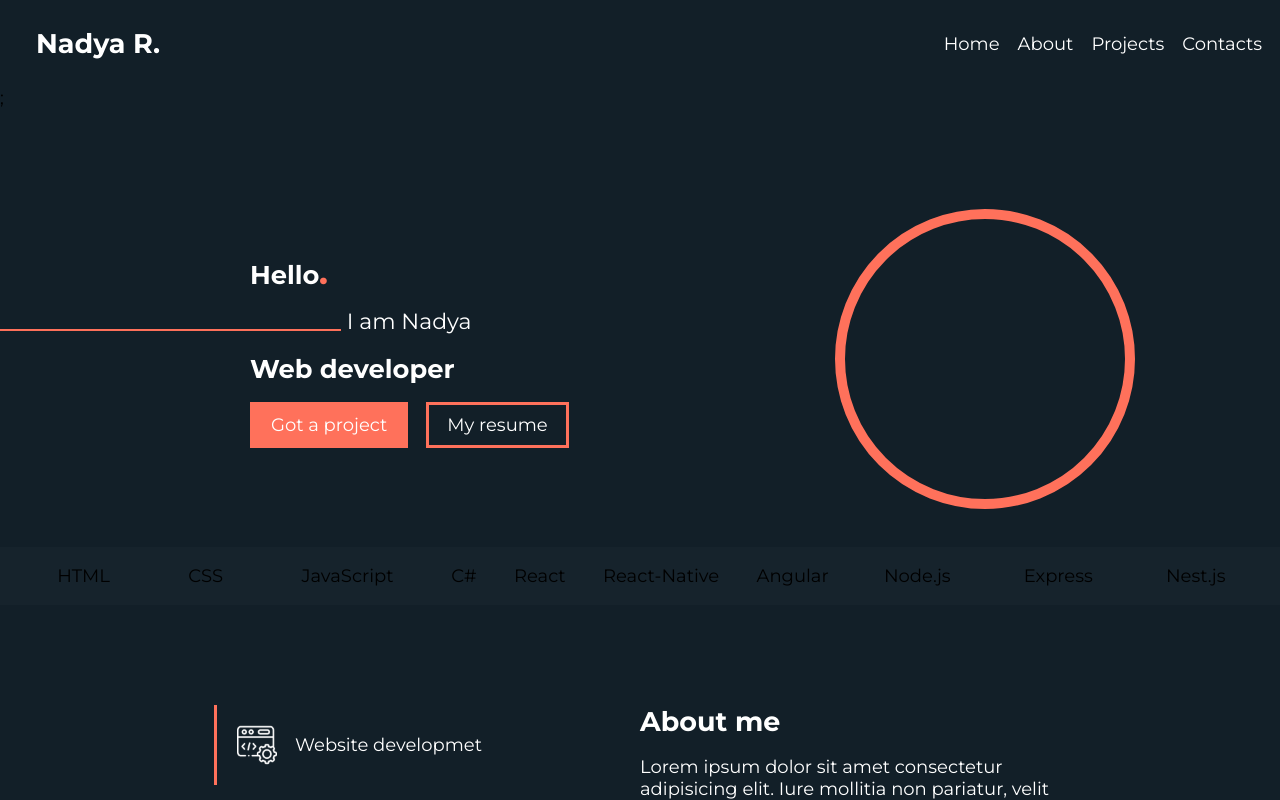
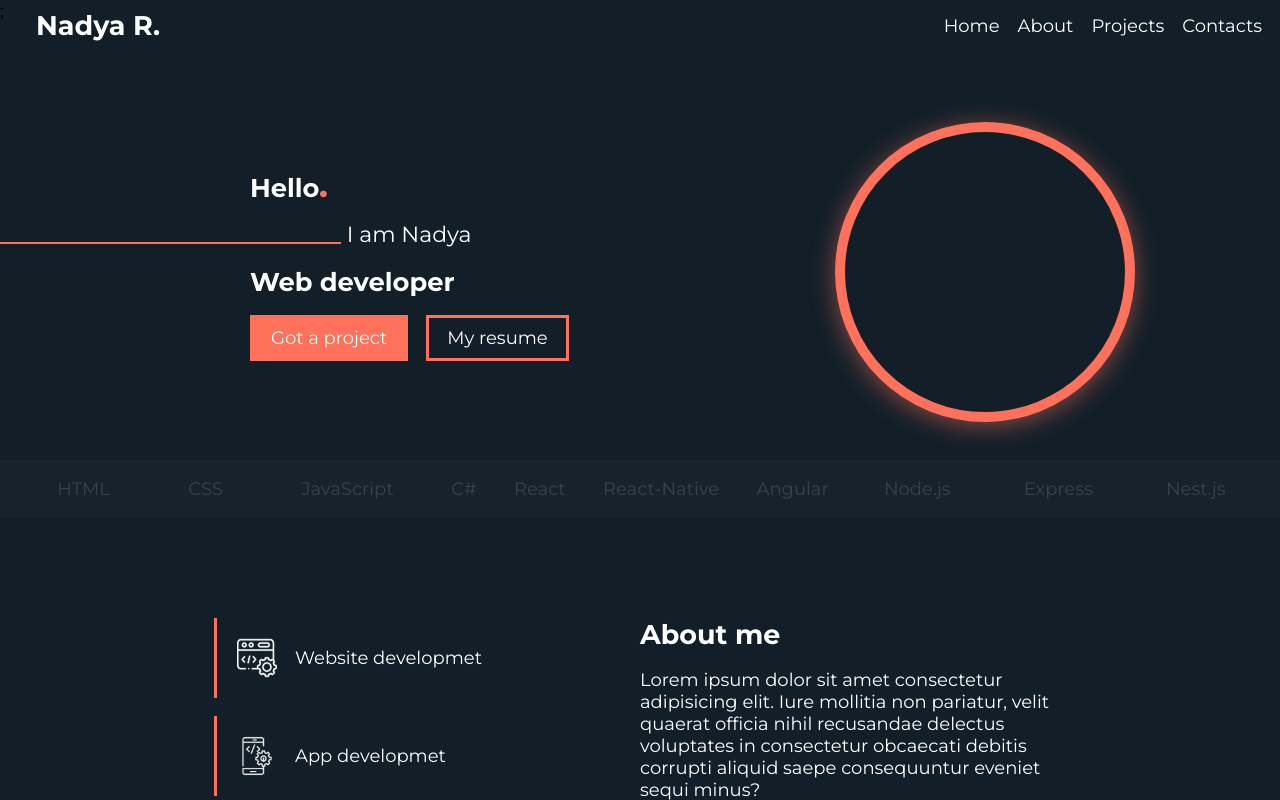
Before and after one commit to nrasheva/nadezhda-rasheva, a React (Vite) app: page / in a window 1280 px wide. Shown: the top 800 px of the page. Built offline with nearby package versions, Linux system fonts and the light colour scheme.

Commit message:
Updated styles

```diff
--- a/src/components/Navigation/Navigation.module.css
+++ b/src/components/Navigation/Navigation.module.css
@@ -2,7 +2,17 @@
   background-color: var(--background);
   display: flex;
   justify-content: center;
-  padding: 1rem 0;
+  /* padding: 1rem 0; */
+}
+
+.navScrolled {
+  background-color: var(--background);
+  width: 100%;
+  display: flex;
+  align-items: center;
+  padding: 0.5rem 1rem;
+  position: fixed;
+  transition: background-color 0.3s ease-in-out;
 }
 
 .nav-items-desktop {
@@ -10,6 +20,7 @@
   display: flex;
   align-items: center;
   padding: 0.5rem 1rem;
+  position: fixed;
   /* background-color: yellow; */
 }
 
@@ -40,6 +51,10 @@
   display: none;
 }
 
+.navScrolledMobile {
+  display: none;
+}
+
 .logo {
   color: white;
   padding: 0 1rem;
@@ -50,12 +65,28 @@
     display: none;
   }
 
+  .navScrolled {
+    display: none;
+  }
+
+  .navScrolledMobile {
+    background-color: var(--background);
+    width: 100%;
+    display: flex;
+    align-items: center;
+    justify-content: space-between;
+    padding: 0.5rem;
+    position: fixed;
+    transition: background-color 0.3s ease-in-out;
+  }
+
   .nav-items-mobile {
     width: 100%;
     display: flex;
     align-items: center;
     justify-content: space-between;
     padding: 0.5rem;
+    position: fixed;
   }
 
   .nav-options {
--- a/src/index.css
+++ b/src/index.css
@@ -9,9 +9,12 @@
 
 :root {
   --primary: #121F28; /*  Dark blue */
-  --secondary: #FF715B; /*  Orange */
+  --secondary: #ff715b; /*  Orange */
+  --secondary-transparent: rgba(255, 113, 91, 0.5);
+  --light-secondary: #d39187;
   --background: #121F28; /*  Dark blue */
   --lighter-primary: #16232C;
+  --lighter-text: #38424C;
   --textPrimary: #333333; /*  Dark Gray for text */
   --textSecondary: #777777; /*  Light Gray for text */
   --error: #e74c3c; /*  Red for errors */
```
